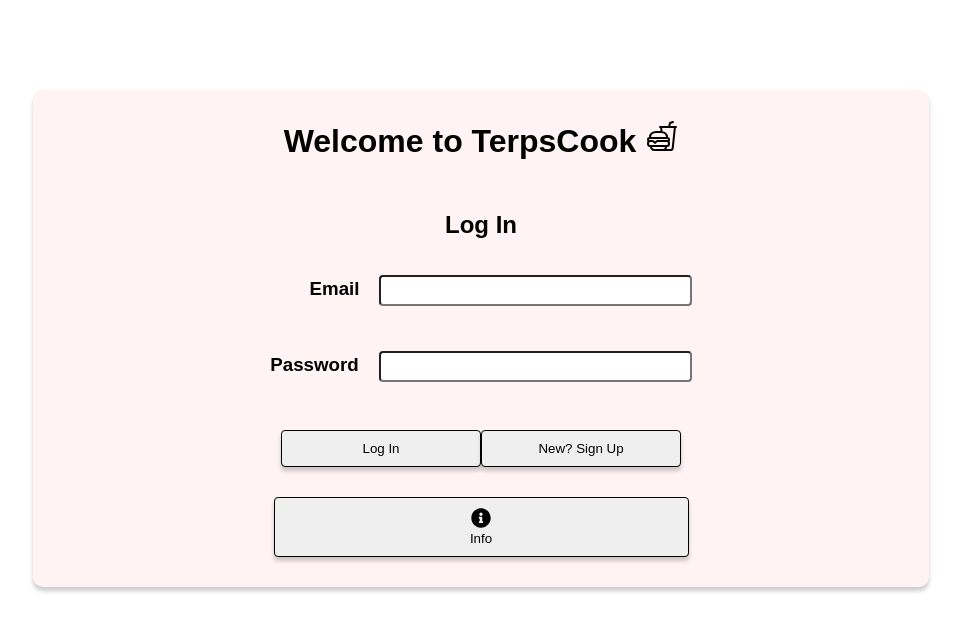
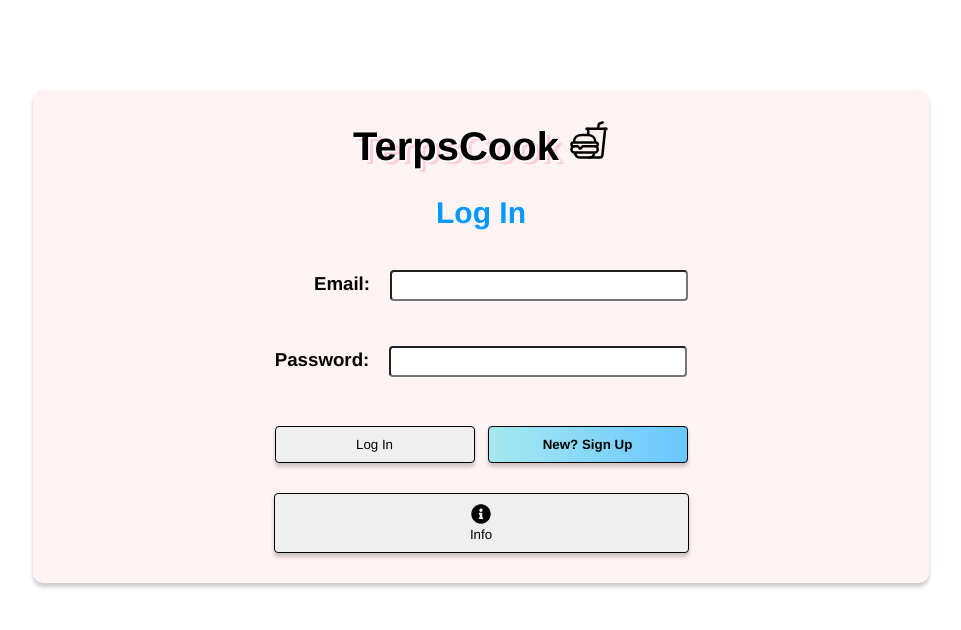
Before and after one commit to mahithakkar/TerpsCook-careerlaunch, a React (Create React App) app: page / in a window 1280 px wide. Shown: the top 630 px of the page, without its empty margins (159-1120 px from the left). Built offline with nearby package versions, Linux system fonts and the light colour scheme.

Commit message:
added styling

```diff
--- a/src/Pages/ingredients.js
+++ b/src/Pages/ingredients.js
@@ -87,7 +87,7 @@ const Ingredients = () => {
         TerpsCook <IoFastFoodOutline style={{ marginLeft: "10px" }} />
       </h1>
 
-      <h2>Your Dietary Restriction: {dietRestriction}</h2>
+      <h2>Your Dietary Restriction: <h3 style={{color: 'rgba(17, 171, 40, 0.89)'}}>{dietRestriction}</h3> </h2>
       <h3 style={{ marginTop: "20px" }}>Here are some recipes you might enjoy:</h3>
 
       {recipes.length === 0 ? (
--- a/src/Pages/login.js
+++ b/src/Pages/login.js
@@ -11,23 +11,16 @@ const Login = () => {
  const [email, setEmail] = useState("");
  const [password, setPassword] = useState("");
  const [error, setError] = useState("");
-
-
  const navigate = useNavigate();
 
 
  const handleLogin = async (e) => {
    e.preventDefault();
    const auth = getAuth(app);
-
-
    try {
      const userCredential = await signInWithEmailAndPassword(auth, email, password);
      console.log("User logged in:", userCredential.user);
      setError("");
-
-
-
      navigate("/ingredients");
    } catch (err) {
      console.error(err.message);
@@ -47,24 +40,39 @@ const Login = () => {
        borderRadius: "10px",
      }}
    >
-     <h1 style={{ marginTop: "90px", padding: "30px" }}>
-       Welcome to TerpsCook
+     <h1 style={{marginTop: "90px",
+       paddingTop: "30px",
+       textShadow: '2px 2px 0px #FFFFFF, 5px 4px 0px rgba(255, 0, 93, 0.15)',
+       fontWeight: "bold",
+       fontSize: "40px",
+       fontFamily: 'Helvetica',
+       }}>
+       TerpsCook
        <IoFastFoodOutline style={{ marginLeft: "10px" }} />
      </h1>
-     <h2>Log In</h2>
+     <h2 style = {{fontSize: '30px',
+     fontWeight: 'bold',
+      color: 'rgb(0, 153, 255)',
+    fontFamily: 'Helvetica',
+    }}
+
+
+     >Log In</h2>
      <form onSubmit={handleLogin}>
        <h3
          style={{
+           fontFamily: 'Arial',
            textAlign: "left",
            marginLeft: "40px",
            marginRight: "20px",
            display: "inline-block",
+           fontFamily: 'Helvetica',
          }}
        >
-         Email
+         Email:
        </h3>
        <input
-         style={{ display: "inline-flex", width: "305px" }}
+         style={{ display: "inline-flex", width: "290px" }}
          type="email"
          value={email}
          onChange={(e) => setEmail(e.target.value)}
@@ -75,12 +83,13 @@ const Login = () => {
            textAlign: "left",
            marginRight: "20px",
            display: "inline-block",
+           fontFamily: 'Helvetica',
          }}
        >
-         Password
+         Password:
        </h3>
        <input
-         style={{ display: "inline-flex", width: "305px" }}
+         style={{ display: "inline-flex", width: "290px" }}
          type="password"
          value={password}
          onChange={(e) => setPassword(e.target.value)}
@@ -94,6 +103,7 @@ const Login = () => {
            boxShadow: "0px 4px 4px rgba(0, 0, 0, 0.2)",
            border: "1px solid black",
            width: "200px",
+           fontFamily: 'Helvetica',
          }}
        >
          Log In
@@ -104,6 +114,10 @@ const Login = () => {
              boxShadow: "0px 4px 4px rgba(0, 0, 0, 0.2)",
              border: "1px solid black",
              width: "200px",
+             fontWeight: "bold",
+             marginLeft: '13px',
+             fontFamily: 'Helvetica',
+             backgroundImage: 'linear-gradient(to right,rgb(165, 233, 239),rgb(105, 198, 255))',
            }}
          >
            New? Sign Up
@@ -119,6 +133,7 @@ const Login = () => {
              border: "1px solid black",
              width: "415px",
              marginBottom: "30px",
+             fontFamily: 'Helvetica',
            }}
          >
            <FaInfoCircle size={20} />
--- a/src/Pages/signup.js
+++ b/src/Pages/signup.js
@@ -79,6 +79,8 @@ const Signup = () => {
             onChange={(e) => setEmail(e.target.value)}
             style={{ boxShadow: "0px 4px 4px rgba(0, 0, 0, 0.2)" }}
             required
+            placeholder="example@gmail.com"
+
           />
         </label>
         <label>
@@ -103,9 +105,10 @@ const Signup = () => {
             onChange={handleChange}
             style={{
               boxShadow: "0px 4px 4px rgba(0, 0, 0, 0.2)",
-              width: "100%",
+              width: "97%",
               padding: "5px",
               borderRadius: "5px",
+
             }}
             required
           >
@@ -120,11 +123,13 @@ const Signup = () => {
         <button
           type="submit"
           style={{
-            marginTop: "20px",
-            marginBottom: "30px",
+            marginTop: "30px",
+            marginBottom: "50px",
             boxShadow: "0px 4px 4px rgba(0, 0, 0, 0.2)",
-            border: "1px solid black",
+            border: "2px solid black",
             width: "200px",
+            backgroundImage: 'linear-gradient(to right,rgb(165, 233, 239),rgb(105, 198, 255))',
+
           }}
         >
           Submit
```
